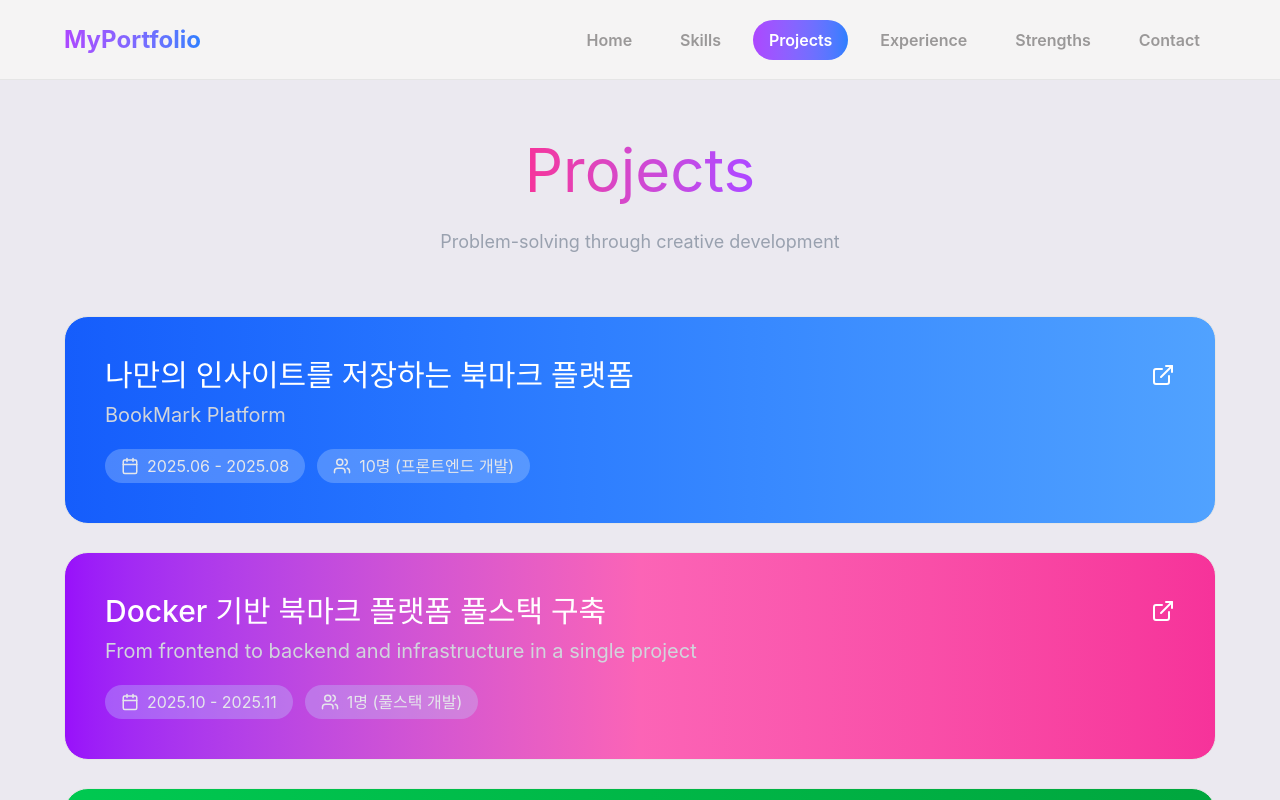
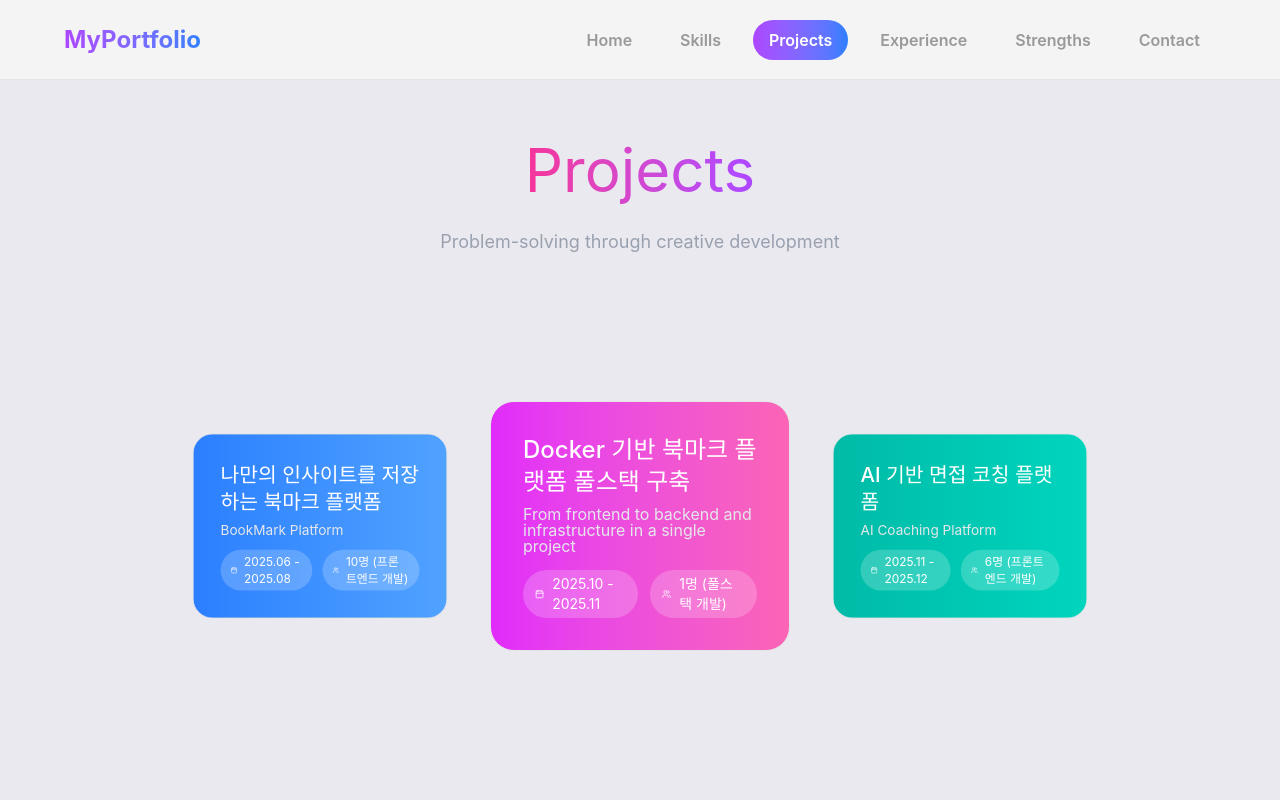
Before and after one commit to JeongCW0522/Portfolio, a React (Vite) app: page /project in a window 1280 px wide. Built offline with nearby package versions, Linux system fonts and the light colour scheme.

Commit message:
feat: 프로젝트 카드 캐러셀 애니메이션 추가

```diff
--- a/src/components/Project.jsx
+++ b/src/components/Project.jsx
@@ -1,24 +1,34 @@
 import { motion } from "framer-motion";
+import { useState } from "react";
 import PageTitle from "./layouts/PageTitle";
 import { projectItems } from "../data/projectItems";
 import ProjectCard from "./Project/ProjectCard";
 
 const Project = () => {
+  const [activeIndex, setActiveIndex] = useState(1); // 가운데부터 시작
+
   return (
     <motion.div
       initial={{ opacity: 0, y: 20 }}
       animate={{ opacity: 1, y: 0 }}
       transition={{ duration: 0.4, ease: "easeOut" }}
-      className="flex flex-col justify-center items-center"
+      className="flex flex-col items-center"
     >
       <PageTitle
         title="Projects"
         subTitle="Problem-solving through creative development"
       />
 
-      <div className="flex flex-col items-center gap-7 w-full ">
-        {projectItems.map((item, i) => (
-          <ProjectCard key={i} item={item} />
+      <div className="relative w-full max-w-7xl h-[420px] flex items-center justify-center overflow-hidden">
+        {projectItems.map((item, index) => (
+          <ProjectCard
+            key={item.title}
+            item={item}
+            index={index}
+            activeIndex={activeIndex}
+            setActiveIndex={setActiveIndex}
+            total={projectItems.length}
+          />
         ))}
       </div>
     </motion.div>
--- a/src/components/Project/ProjectCard.jsx
+++ b/src/components/Project/ProjectCard.jsx
@@ -1,49 +1,61 @@
-import { motion, AnimatePresence } from "framer-motion";
+import { motion } from "framer-motion";
 import { useState } from "react";
 import clsx from "clsx";
 import ProjectHeader from "./ProjectHeader";
-import ProjectFeatures from "./ProjectFeatures";
-import ProjectTechStack from "./ProjectTechStack";
-import ProjectMotivation from "./ProjectMotivation";
-import ProjectImplementation from "./ProjectImplementation";
-import ProjectResults from "./ProjectResults";
-import ProjectTrouble from "./ProjectTrouble";
-import ProjectGithubLink from "./ProjectGitHubLink";
+import ProjectModal from "./ProjectModal";
+import ProjectCardView from "./ProjectCardView";
 
-const ProjectCard = ({ item }) => {
-  const [isOpen, setIsOpen] = useState();
+const getOffset = (index, activeIndex, length) => {
+  const raw = index - activeIndex;
+  const half = Math.floor(length / 2);
+  if (raw > half) return raw - length;
+  if (raw < -half) return raw + length;
+  return raw;
+};
+
+const ProjectCard = ({ item, index, activeIndex, setActiveIndex, total }) => {
+  const [isOpen, setIsOpen] = useState(false);
+  const offset = getOffset(index, activeIndex, total);
+
+  const handleClick = () => {
+    if (offset === 0) {
+      // 가운데 카드일 때만 모달 열기
+      setIsOpen(true);
+    } else {
+      // 옆 카드일 때는 가운데로 이동
+      setActiveIndex(index);
+    }
+  };
 
   return (
-    <div
-      className={clsx(
-        "w-full max-w-6xl p-10 bg-linear-to-r border border-border rounded-3xl overflow-hidden",
-        item.bgColor
-      )}
-    >
-      <ProjectHeader item={item} isOpen={isOpen} setIsOpen={setIsOpen} />
+    <>
+      <motion.div
+        onClick={handleClick}
+        animate={{
+          x: offset * 320,
+          scale: offset === 0 ? 1 : 0.85,
+          opacity: Math.abs(offset) > 1 ? 0 : 1,
+          zIndex: offset === 0 ? 10 : 5,
+        }}
+        transition={{
+          type: "spring",
+          stiffness: 260,
+          damping: 28,
+        }}
+        className={clsx(
+          "absolute w-[300px] cursor-pointer p-8 rounded-3xl border border-border bg-linear-to-r",
+          item.bgColor
+        )}
+      >
+        <ProjectCardView item={item} />
+      </motion.div>
 
-      <AnimatePresence>
-        {isOpen && (
-          <motion.div
-            initial={{ height: 0 }}
-            animate={{ height: "auto" }}
-            exit={{ height: 0 }}
-            transition={{ duration: 0.4, ease: "easeInOut" }}
-            className="overflow-hidden mt-10 -mb-10 -mx-10"
-          >
-            <div className="p-10 rounded-b-2xl bg-linear-to-br from-[#4c3769] to-[rgb(5,37,85)]">
-              <ProjectFeatures item={item} />
-              <ProjectTechStack item={item} />
-              <ProjectMotivation item={item} />
-              <ProjectImplementation item={item} />
-              <ProjectTrouble item={item} />
-              <ProjectResults item={item} />
-              <ProjectGithubLink url={item.gitHub} />
-            </div>
-          </motion.div>
-        )}
-      </AnimatePresence>
-    </div>
+      <ProjectModal
+        isOpen={isOpen}
+        onClose={() => setIsOpen(false)}
+        item={item}
+      />
+    </>
   );
 };
 
--- /dev/null
+++ b/src/components/Project/ProjectCardView.jsx
@@ -0,0 +1,24 @@
+import { Calendar, Users } from "lucide-react";
+
+const ProjectCardView = ({ item }) => {
+  return (
+    <div>
+      <h1 className="text-2xl text-white font-medium mb-2">{item.title}</h1>
+
+      <p className="text-gray-200 mb-4">{item.subTitle}</p>
+
+      <div className="flex gap-3">
+        <div className="px-3 py-1 rounded-full bg-white/20 text-sm flex items-center gap-2 text-white">
+          <Calendar size={14} />
+          {item.date}
+        </div>
+        <div className="px-3 py-1 rounded-full bg-white/20 text-sm flex items-center gap-2 text-white">
+          <Users size={14} />
+          {item.people}
+        </div>
+      </div>
+    </div>
+  );
+};
+
+export default ProjectCardView;
--- a/src/components/Project/ProjectHeader.jsx
+++ b/src/components/Project/ProjectHeader.jsx
@@ -14,13 +14,13 @@ const ProjectHeader = ({ item, isOpen, setIsOpen }) => {
         />
       </div>
 
-      <p className="text-gray-300 text-xl mb-5">{item.subTitle}</p>
+      <p className="text-gray-200 text-xl mb-5">{item.subTitle}</p>
       <div className="flex items-center gap-3">
-        <div className=" bg-blue-200/30 px-4 py-2 rounded-full flex items-center text-gray-200 gap-2">
+        <div className=" bg-blue-200/30 px-4 py-2 rounded-full flex items-center text-gray-100 gap-2">
           <Calendar size={18} />
           <span>{item.date}</span>
         </div>
-        <div className=" bg-blue-200/30 px-4 py-2 rounded-full flex items-center text-gray-200 gap-2">
+        <div className=" bg-blue-200/30 px-4 py-2 rounded-full flex items-center text-gray-100 gap-2">
           <Users size={18} /> <span>{item.people}</span>
         </div>
       </div>
--- /dev/null
+++ b/src/components/Project/ProjectModal.jsx
@@ -0,0 +1,85 @@
+import { motion, AnimatePresence } from "framer-motion";
+import ProjectFeatures from "./ProjectFeatures";
+import ProjectTechStack from "./ProjectTechStack";
+import ProjectMotivation from "./ProjectMotivation";
+import ProjectImplementation from "./ProjectImplementation";
+import ProjectTrouble from "./ProjectTrouble";
+import ProjectResults from "./ProjectResults";
+import ProjectGithubLink from "./ProjectGitHubLink";
+import { X } from "lucide-react";
+import ProjectHeader from "./ProjectHeader";
+import clsx from "clsx";
+
+const backdrop = {
+  hidden: { opacity: 0 },
+  show: { opacity: 1 },
+};
+
+const modal = {
+  hidden: { opacity: 0, y: 40, scale: 0.95 },
+  show: {
+    opacity: 1,
+    y: 0,
+    scale: 1,
+    transition: { duration: 0.35, ease: "easeOut" },
+  },
+  exit: {
+    opacity: 0,
+    y: 40,
+    scale: 0.95,
+    transition: { duration: 0.25 },
+  },
+};
+
+const ProjectModal = ({ isOpen, onClose, item }) => {
+  return (
+    <AnimatePresence>
+      {isOpen && (
+        <motion.div
+          variants={backdrop}
+          initial="hidden"
+          animate="show"
+          exit="hidden"
+          className="fixed inset-0 z-50 bg-black/60 backdrop-blur-sm flex justify-center items-center px-6 overflow-hidden"
+          onClick={onClose}
+        >
+          <motion.div
+            variants={modal}
+            initial="hidden"
+            animate="show"
+            exit="exit"
+            onClick={(e) => e.stopPropagation()}
+            className="w-full max-w-5xl max-h-[85vh] overflow-y-auto hide-scrollbar rounded-3xl p-10 bg-linear-to-br from-[#4c3769] to-[rgb(5,37,85)]"
+          >
+            {/* 닫기 버튼 */}
+            <button
+              onClick={onClose}
+              className="absolute top-6 right-6 text-white/70 hover:text-white transition"
+            >
+              <X size={24} />
+            </button>
+
+            <div
+              className={clsx(
+                "w-full max-w-6xl p-10 bg-linear-to-r border border-border rounded-3xl",
+                item.bgColor
+              )}
+            >
+              <ProjectHeader item={item} />
+            </div>
+
+            <ProjectFeatures item={item} />
+            <ProjectTechStack item={item} />
+            <ProjectMotivation item={item} />
+            <ProjectImplementation item={item} />
+            <ProjectTrouble item={item} />
+            <ProjectResults item={item} />
+            <ProjectGithubLink url={item.gitHub} />
+          </motion.div>
+        </motion.div>
+      )}
+    </AnimatePresence>
+  );
+};
+
+export default ProjectModal;
--- a/src/components/layouts/Header.jsx
+++ b/src/components/layouts/Header.jsx
@@ -8,7 +8,7 @@ const Header = () => {
   const activePath = location.pathname;
 
   return (
-    <div className="bg-[#f5f4f4] p-4 flex justify-center items-center h-20 top-0 left-0 w-full border-b border-[#e5e5e5]">
+    <div className="bg-bgColor p-4 flex justify-center items-center h-20 top-0 left-0 w-full border-b border-border">
       <div className="flex justify-between items-center w-full max-w-6xl">
         <h2 className="bg-linear-to-r from-purple-500 to-blue-500 bg-clip-text text-transparent text-2xl font-bold">
           MyPortfolio
--- a/src/data/projectItems.jsx
+++ b/src/data/projectItems.jsx
@@ -56,7 +56,7 @@ export const projectItems = [
       "모바일 웹 개발",
       "접근성 개선",
     ],
-    bgColor: "from-blue-600 to-blue-400",
+    bgColor: "from-blue-500 to-blue-400",
     gitHub: "https://github.com/Leets-Official/BOOKMARK-FE",
   },
   {
@@ -103,7 +103,7 @@ export const projectItems = [
       "SSR 또는 SSG 성능 개선 연구",
       "모바일 웹 개발",
     ],
-    bgColor: "from-purple-600 via-pink-400 to-pink-500",
+    bgColor: "from-fuchsia-500 to-pink-400",
     gitHub: "https://github.com/JeongCW0522/Cloud-Native-report",
   },
   {
@@ -157,7 +157,7 @@ export const projectItems = [
       "AI 답변에 대한 상세 피드백 유형 확장",
       "자기소개서 분석도 추가",
     ],
-    bgColor: "from-green-500 to-green-600",
+    bgColor: "from-teal-500 to-teal-400",
     gitHub: "https://github.com/JobMate-team/jobmate-frontend",
   },
 ];
--- a/src/index.css
+++ b/src/index.css
@@ -40,3 +40,16 @@ button {
   --color-bgColor: #f5f4f4;
   --color-border: #e5e5e5;
 }
+
+/* Hide scrollbar */
+.hide-scrollbar {
+  scrollbar-width: none;
+  /* Firefox */
+  -ms-overflow-style: none;
+  /* IE, Edge */
+}
+
+.hide-scrollbar::-webkit-scrollbar {
+  display: none;
+  /* Chrome, Safari, Opera */
+}
```
